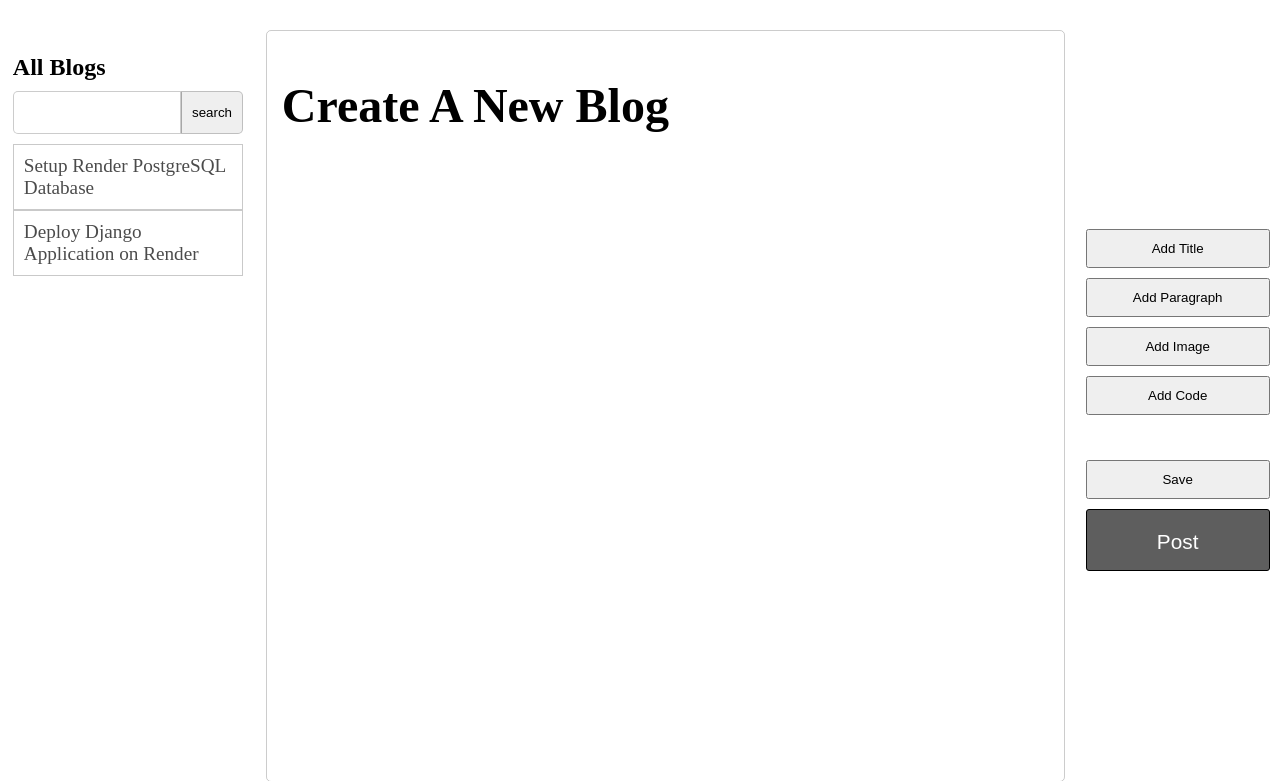
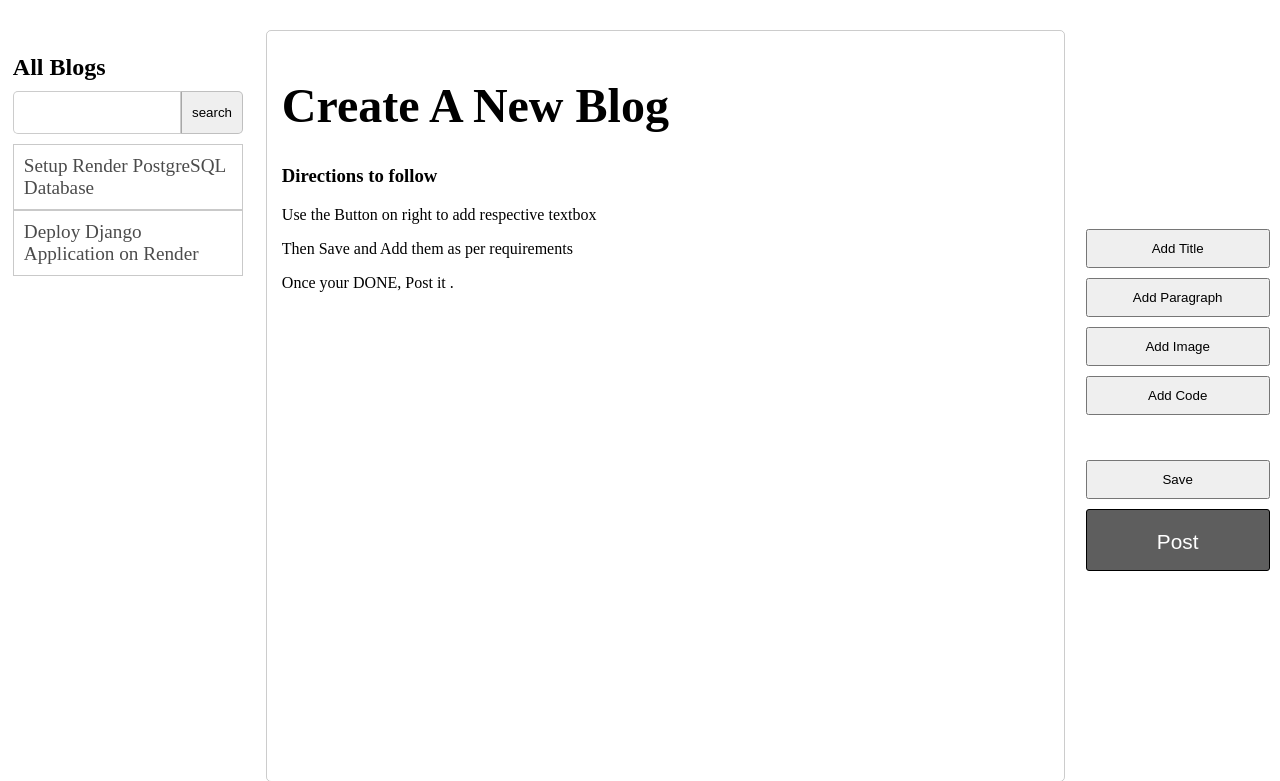
Before and after one commit to SurvePraju/dj-js-QuickSetups, a Django app: page / in a window 1280 px wide. Shown: the part 101-882 px from the top of the page. Run offline with Django 5.2, Linux system fonts and the light colour scheme; data comes from the database, SQL or seed files in the repository; parts of the project's set-up code (start-up, migrations or seed data) failed here and were passed over.

Commit message:
Update create_new.html

```diff
--- a/templates/create_new.html
+++ b/templates/create_new.html
@@ -5,6 +5,10 @@
 
 <div class="starting-template">
 <h1 class="willBeHidden" style="font-size:3rem;">Create A New Blog</h1>
+  <h3>Directions to follow</h3>
+  <p>Use the Button on right to add respective textbox</p>
+  <p>Then Save and Add them as per requirements</p>
+  <P>Once your DONE, Post it .</P>
 </div>
 
 
```
